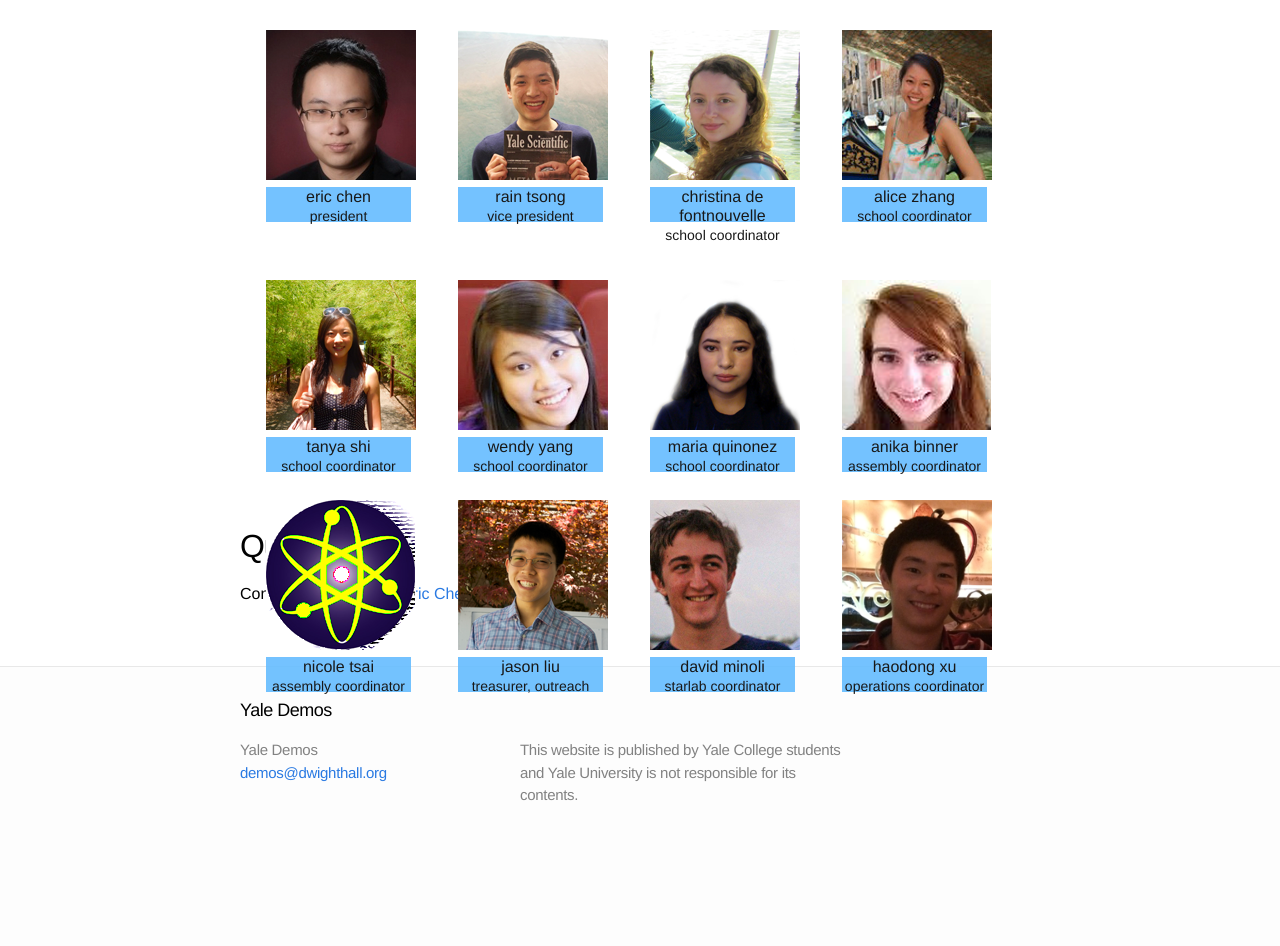
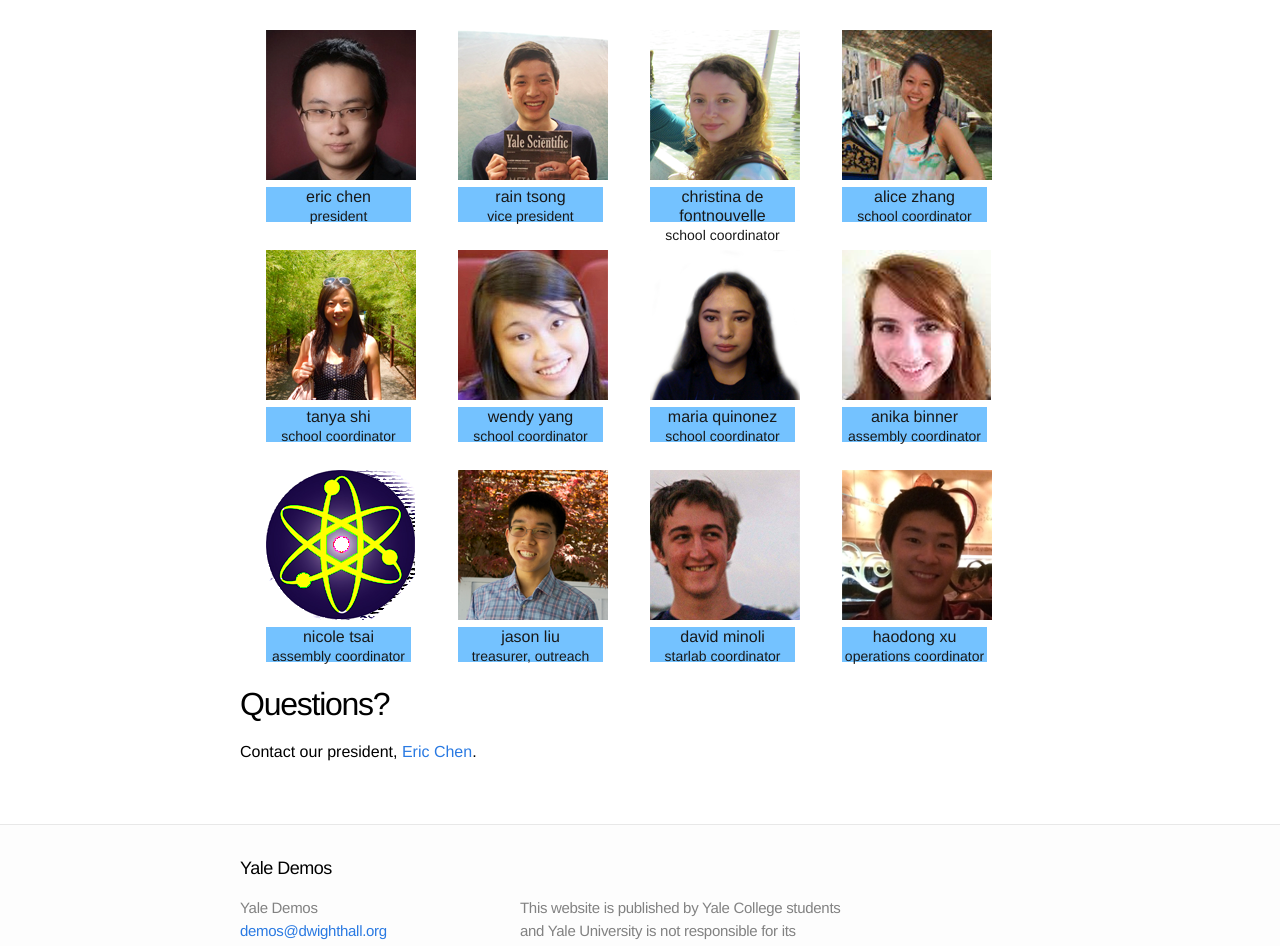
Before and after one commit to jasonkliu/demos, a Jekyll site: the page built from index.md, in a window 1280 px wide. Shown: the part 1138-2084 px from the top of the page. Built offline with Jekyll 4.4.1, drawn with Linux system fonts in a browser that asks for light colours; before the commit the page ends 1990 px from its top, so only the background shows below that.

Commit message:
220px for cdefont, also newlines

```diff
--- a/css/overlay.css
+++ b/css/overlay.css
@@ -18,7 +18,7 @@
     max-width: 100%;
 }
 .staff-row-2 {
-    padding-top: 250px;
+    padding-top: 220px;
     margin: 20px 5px 0 5px;
     max-width: 100%;
 }
--- a/index.md
+++ b/index.md
@@ -170,6 +170,14 @@ Staff
 </div>
 </center>
 
+<br/>
+<br/>
+<br/>
+<br/>
+<br/>
+<br/>
+<br/>
+
 Questions?
 ----------
 Contact our president, [Eric Chen](mailto:demos@dwighthall.org?subject=[DEMOS] Question).
```
